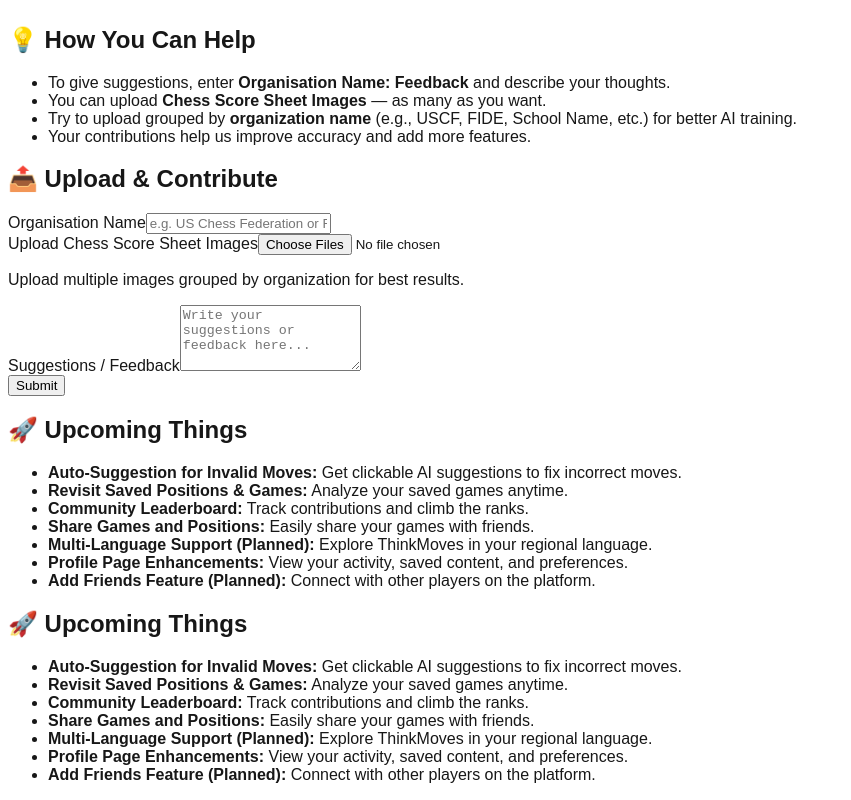
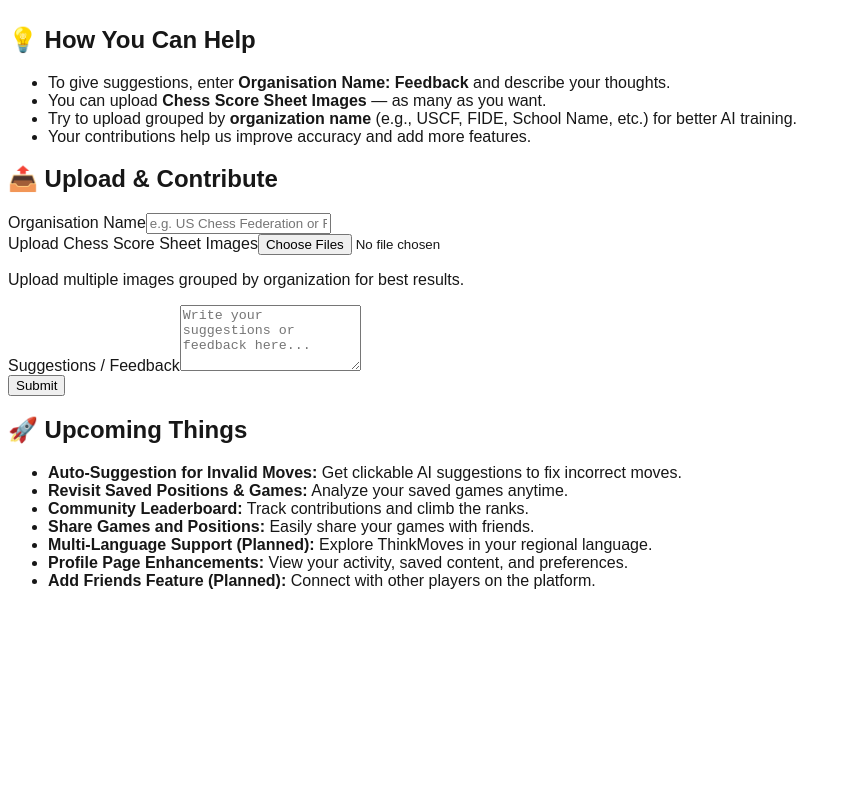
Before and after one commit to thinkmoves2025/thinkmovesui, a Next.js app: page /about in a window 1280 px wide. Shown: the part 347-1147 px from the top of the page, without its empty margins (0-851 px from the left). After the commit the page ends 953 px from the top, so only its background shows below. Built offline with nearby package versions, Linux system fonts and the light colour scheme; sample sign-in values are in the browser's storage.

Commit message:
Updating About Page UI 3

```diff
--- a/src/app/about/page.tsx
+++ b/src/app/about/page.tsx
@@ -88,7 +88,7 @@ export default function AboutPage() {
   </ul>
 </div>
 
-          <div className="max-w-2xl mx-auto px-4 py-10 font-sans">
+<div className="max-w-2xl mx-auto px-4 py-10 font-sans">
 
   {/* Header */}
   <h1 className="text-3xl font-bold text-gray-800 mb-6">Contribute to ThinkMoves</h1>
@@ -179,20 +179,6 @@ export default function AboutPage() {
   </div>
 </div>
 
-
-          {/* Upcoming Features Section */}
-<div className="mt-10 space-y-4 bg-white shadow-md rounded-lg p-6 border border-gray-200">
-  <h2 className="text-2xl font-semibold text-gray-800 mb-2">🚀 Upcoming Things</h2>
-  <ul className="list-disc list-inside text-gray-700 space-y-2 text-base">
-    <li><strong>Auto-Suggestion for Invalid Moves:</strong> Get clickable AI suggestions to fix incorrect moves.</li>
-    <li><strong>Revisit Saved Positions & Games:</strong> Analyze your saved games anytime.</li>
-    <li><strong>Community Leaderboard:</strong> Track contributions and climb the ranks.</li>
-    <li><strong>Share Games and Positions:</strong> Easily share your games with friends.</li>
-    <li><strong>Multi-Language Support (Planned):</strong> Explore ThinkMoves in your regional language.</li>
-    <li><strong>Profile Page Enhancements:</strong> View your activity, saved content, and preferences.</li>
-    <li><strong>Add Friends Feature (Planned):</strong> Connect with other players on the platform.</li>
-  </ul>
-</div>
         </div>
       ) : (
         <p className="text-lg text-red-600">Please log in to contribute.</p>
```
